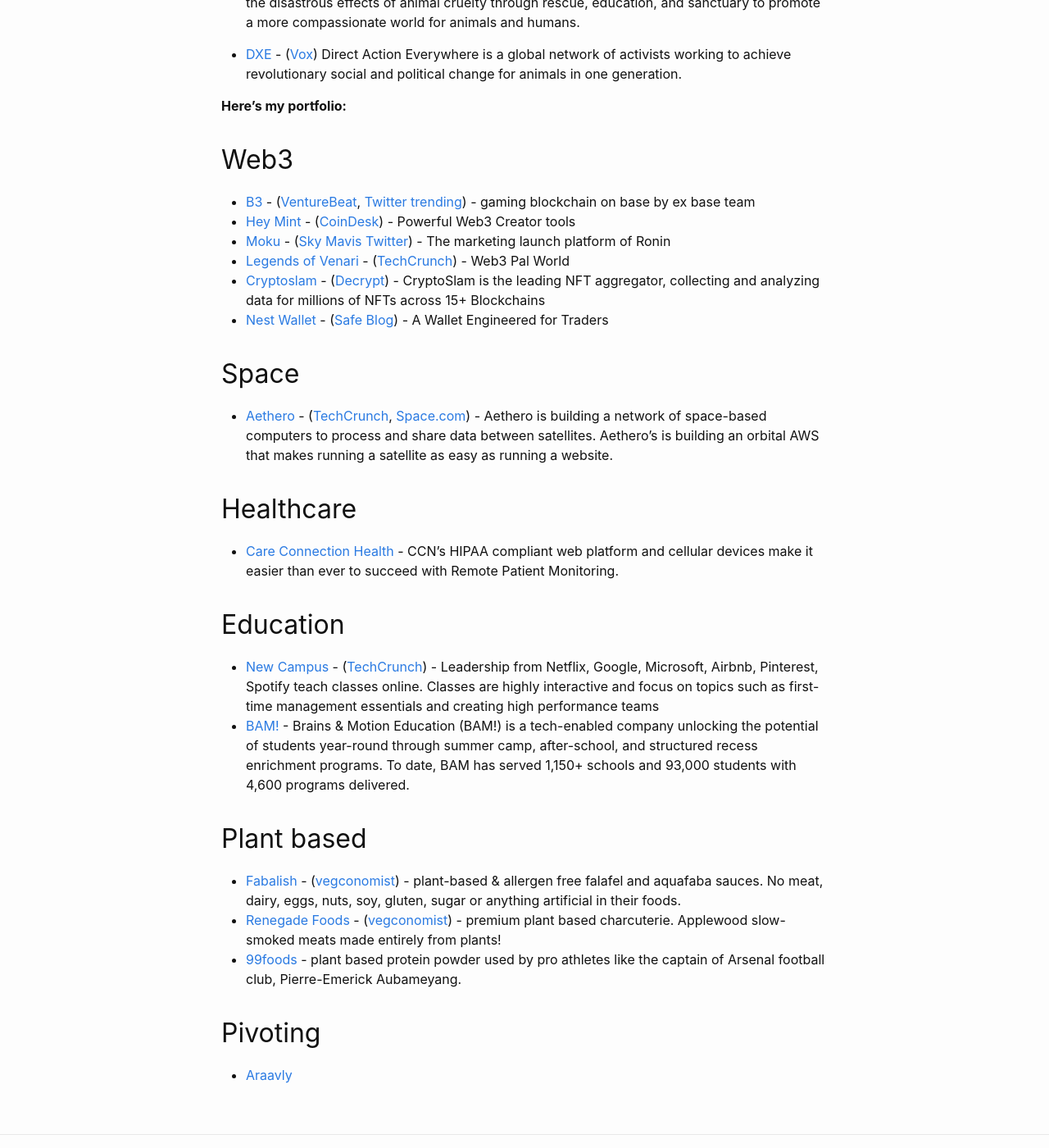
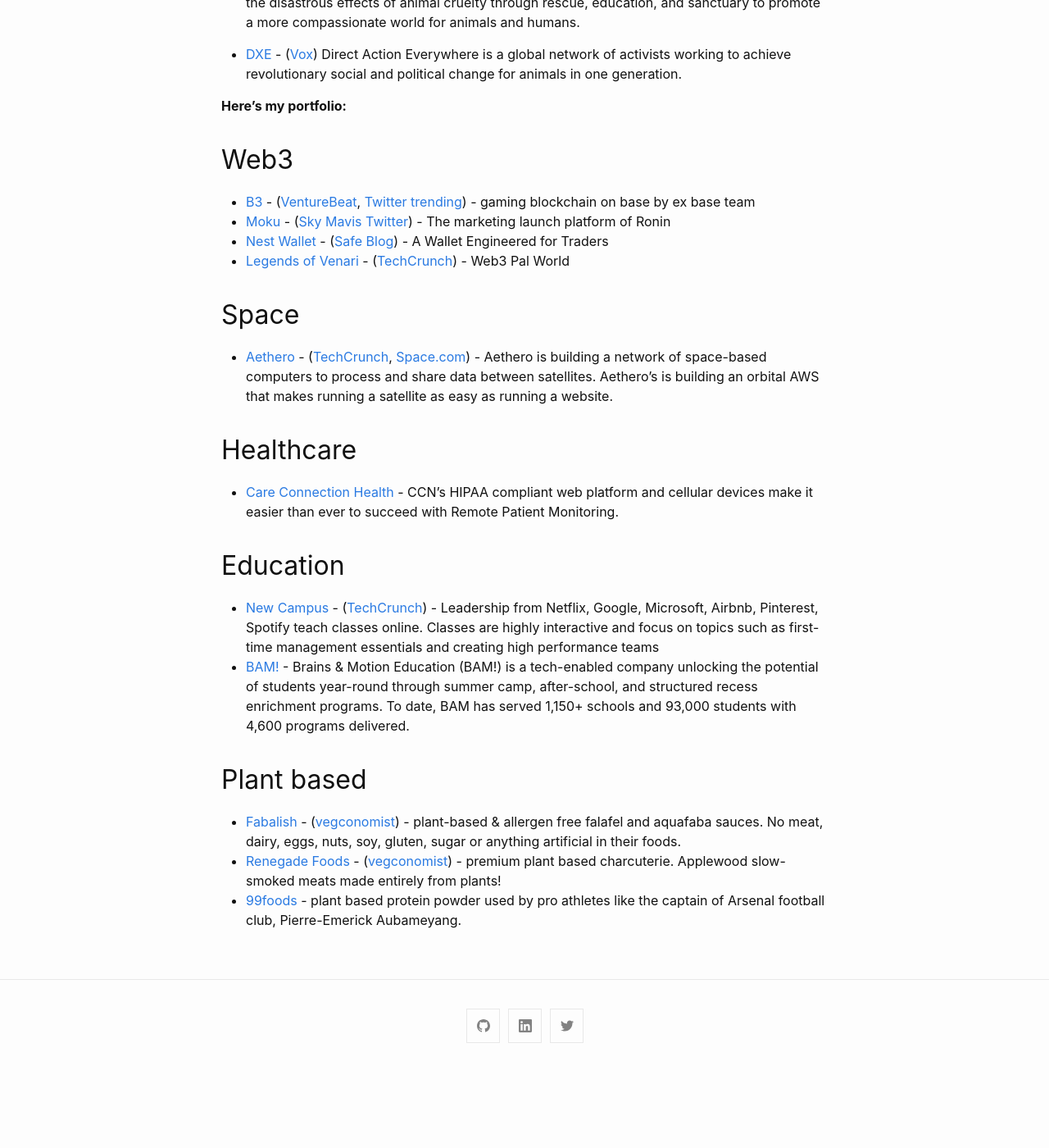
Before and after one commit to katpavan/katpavan.github.io, a Jekyll site: the page built from index.md, in a window 1280 px wide and 1400 px high, scrolled down 233 px. Shown: the whole window at 82% size. Built offline with Jekyll 4.4.1, drawn with Linux system fonts in a browser that asks for light colours; after the commit the page ends 1540 px from its top, so only the background shows below that.

Commit message:
Update index.md

```diff
--- a/index.md
+++ b/index.md
@@ -18,11 +18,16 @@
 ## Web3
 
 - [B3](https://x.com/b3dotfun/) - ([VentureBeat](https://venturebeat.com/games/npc-labs-raises-18m-to-bring-mainstream-games-to-web3/), [Twitter trending](https://x.com/i/trending/1815454338413982133)) - gaming blockchain on base by ex base team
+- [Moku](https://x.com/Moku_HQ/status/1805407187482640642) - ([Sky Mavis Twitter](https://x.com/SkyMavisHQ/status/1813199943374356814)) - The marketing launch platform of Ronin
+- [Nest Wallet](https://nestwallet.xyz/) - ([Safe Blog](https://safe.global/blog/safe-case-2-digital-ownership-in-your-pocket)) - A Wallet Engineered for Traders
+- [Legends of Venari](https://legendsofvenari.com/) - ([TechCrunch](https://techcrunch.com/2022/11/09/say-hello-to-the-newest-crypto-startups-from-web3-accelerator-alliance-daos-demo-day/)) - Web3 Pal World
+
+
+<!---
 - [Hey Mint](https://www.heymint.xyz/) - ([CoinDesk](https://www.coindesk.com/web3/2023/05/15/web3-education-leaders-team-up-to-roll-out-beginner-nft-platform-heymint/)) - Powerful Web3 Creator tools
-- [Moku](https://x.com/Moku_HQ/status/1805407187482640642) - ([Sky Mavis Twitter](https://x.com/SkyMavisHQ/status/1813199943374356814)) - The marketing launch platform of Ronin
-- [Legends of Venari](https://legendsofvenari.com/) - ([TechCrunch](https://techcrunch.com/2022/11/09/say-hello-to-the-newest-crypto-startups-from-web3-accelerator-alliance-daos-demo-day/)) - Web3 Pal World
+
 - [Cryptoslam](https://cryptoslam.io/) - ([Decrypt](https://decrypt.co/211547/solana-nft-sales-skyrocket-ethereum-monthly-volume)) - CryptoSlam is the leading NFT aggregator, collecting and analyzing data for millions of NFTs across 15+ Blockchains
-- [Nest Wallet](https://nestwallet.xyz/) - ([Safe Blog](https://safe.global/blog/safe-case-2-digital-ownership-in-your-pocket)) - A Wallet Engineered for Traders
+-->
 
 ## Space
 - [Aethero](https://aethero.com/) - ([TechCrunch](https://techcrunch.com/2024/07/02/computing-and-shielding-startups-join-forces-to-put-ai-capable-chips-in-space/), [Space.com](https://www.space.com/ai-nvidia-gpu-spacex-launch-transporter-11)) - Aethero is building a network of space-based computers to process and share data between satellites. Aethero's is building an orbital AWS that makes running a satellite as easy as running a website.
@@ -42,6 +47,6 @@
 - [Renegade Foods](https://renegadefoods.com/) - ([vegconomist](https://vegconomist.com/company-news/renegade-foods-triples-production-capabilities/)) - premium plant based charcuterie. Applewood slow-smoked meats made entirely from plants!
 - [99foods](https://99foods.io/) - plant based protein powder used by pro athletes like the captain of Arsenal football club, Pierre-Emerick Aubameyang.
 
-## Pivoting
-
+<!---
 - [Araavly](#)
+-->
```
